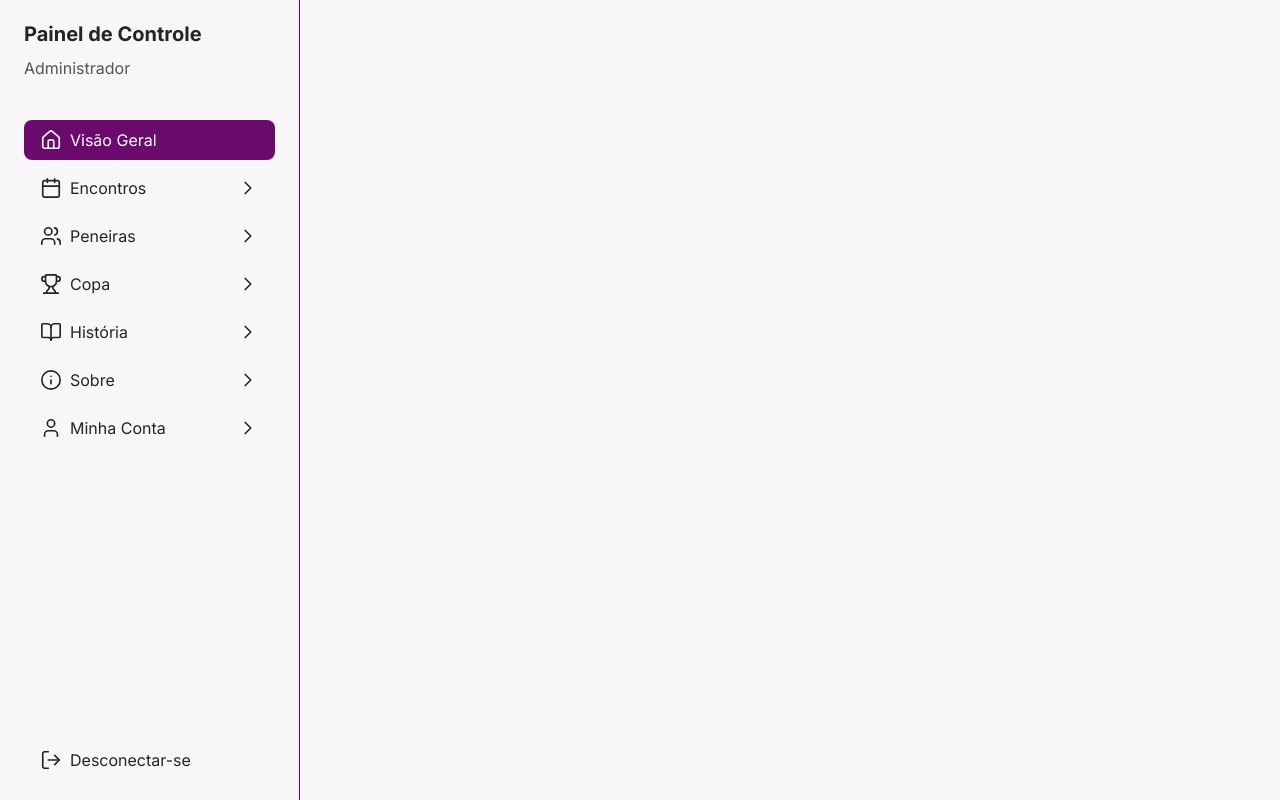
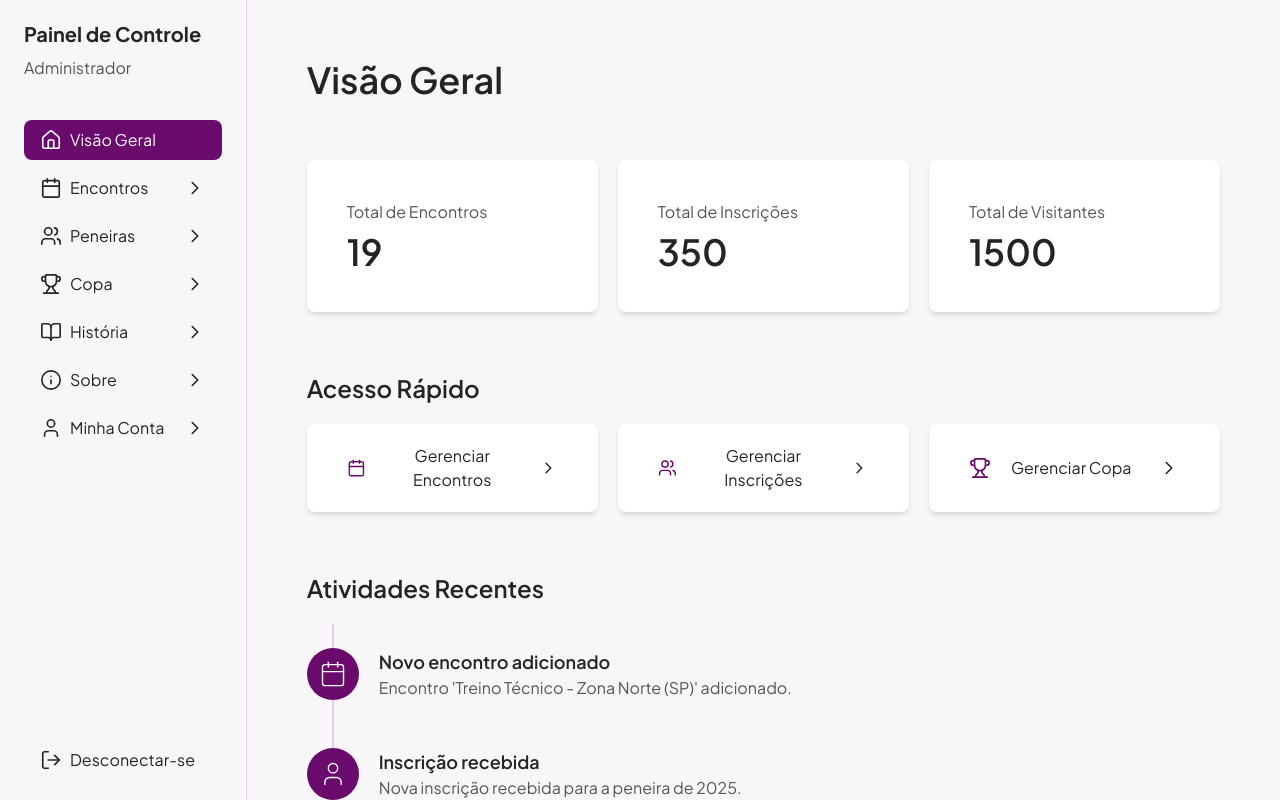
Before and after one commit to Gsn00/passa-a-bola-dashboard, a React (Vite) app: page / in a window 1280 px wide. Built offline with nearby package versions, Linux system fonts and the light colour scheme.

Commit message:
Visão Geral

```diff
--- a/index.html
+++ b/index.html
@@ -8,7 +8,7 @@
     <link rel="preconnect" href="https://fonts.googleapis.com" />
     <link rel="preconnect" href="https://fonts.gstatic.com" crossorigin />
     <link
-      href="https://fonts.googleapis.com/css2?family=Inter:ital,opsz,wght@0,14..32,100..900;1,14..32,100..900&family=Roboto:ital,wght@0,100..900;1,100..900&display=swap"
+      href="https://fonts.googleapis.com/css2?family=Inter:ital,opsz,wght@0,14..32,100..900;1,14..32,100..900&family=Plus+Jakarta+Sans:ital,wght@0,200..800;1,200..800&family=Roboto:ital,wght@0,100..900;1,100..900&display=swap"
       rel="stylesheet"
     />
   </head>
--- a/src/App.jsx
+++ b/src/App.jsx
@@ -1,10 +1,13 @@
+import Home from "./components/Home";
 import Navbar from "./components/Navbar";
 
 function App() {
   return (
     <section className="flex text-[#242424]">
       <Navbar />
-      <div className="p-10 flex flex-col gap-5"></div>
+      <div className="p-15 flex flex-col gap-5 w-full h-full">
+        <Home />
+      </div>
     </section>
   );
 }
--- /dev/null
+++ b/src/components/Home.jsx
@@ -0,0 +1,105 @@
+import { Calendar, ChevronRight, Trophy, User, Users } from "lucide-react";
+
+export default function Home() {
+  return (
+    <section className="flex flex-col gap-15">
+      <h1 className="text-4xl font-semibold">Visão Geral</h1>
+      {/* ------------------------------------------- */}
+      <div className="grid grid-cols-3 gap-5">
+        <div className="p-10 rounded-lg bg-white flex flex-col gap-2 shadow-md">
+          <p className="text-[#555555]">Total de Encontros</p>
+          <h1 className="text-4xl font-semibold">19</h1>
+        </div>
+
+        <div className="p-10 rounded-lg bg-white flex flex-col gap-2 shadow-md">
+          <p className="text-[#555555]">Total de Inscrições</p>
+          <h1 className="text-4xl font-semibold">350</h1>
+        </div>
+
+        <div className="p-10 rounded-lg bg-white flex flex-col gap-2 shadow-md">
+          <p className="text-[#555555]">Total de Visitantes</p>
+          <h1 className="text-4xl font-semibold">1500</h1>
+        </div>
+      </div>
+      {/* ------------------------------------------- */}
+      <div className="flex flex-col gap-5">
+        <h2 className="text-2xl font-semibold">Acesso Rápido</h2>
+
+        <div className="grid grid-cols-3 gap-5">
+          <button className="flex items-center gap-5 py-5 px-10 rounded-lg shadow-md bg-white cursor-pointer">
+            <Calendar size={22} strokeWidth={1.8} color="#690a6c" />
+            Gerenciar Encontros
+            <ChevronRight className="ml-auto" size={22} strokeWidth={1.8} />
+          </button>
+
+          <button className="flex items-center gap-5 py-5 px-10 rounded-lg shadow-md bg-white cursor-pointer">
+            <Users size={22} strokeWidth={1.8} color="#690a6c" />
+            Gerenciar Inscrições
+            <ChevronRight className="ml-auto" size={22} strokeWidth={1.8} />
+          </button>
+
+          <button className="flex items-center gap-5 py-5 px-10 rounded-lg shadow-md bg-white cursor-pointer">
+            <Trophy size={22} strokeWidth={1.8} color="#690a6c" />
+            Gerenciar Copa
+            <ChevronRight className="ml-auto" size={22} strokeWidth={1.8} />
+          </button>
+        </div>
+      </div>
+      {/* ------------------------------------------- */}
+      <div className="flex flex-col gap-5">
+        <h2 className="text-2xl font-semibold">Atividades Recentes</h2>
+
+        <div>
+          <ul>
+            <li className="flex gap-5 items-start py-6 relative">
+              <div>
+                <div className="bg-[#690a6c] p-3 rounded-full z-10 relative">
+                  <Calendar size={28} strokeWidth={1.2} color="white" />
+                </div>
+                <div className="bg-[#e1cee2] absolute z-0 w-[2px] h-[100%] top-0 left-[25px]"></div>
+              </div>
+              <div>
+                <h3 className="text-lg font-semibold">
+                  Novo encontro adicionado
+                </h3>
+                <p className="text-[#555555]">
+                  Encontro 'Treino Técnico - Zona Norte (SP)' adicionado.
+                </p>
+              </div>
+            </li>
+
+            <li className="flex gap-5 items-start py-6 relative">
+              <div>
+                <div className="bg-[#690a6c] p-3 rounded-full z-10 relative">
+                  <User size={28} strokeWidth={1.2} color="white" />
+                </div>
+                <div className="bg-[#e1cee2] absolute z-0 w-[2px] h-[100%] top-0 left-[25px]"></div>
+              </div>
+              <div>
+                <h3 className="text-lg font-semibold">Inscrição recebida</h3>
+                <p className="text-[#555555]">
+                  Nova inscrição recebida para a peneira de 2025.
+                </p>
+              </div>
+            </li>
+
+            <li className="flex gap-5 items-start py-6 relative">
+              <div>
+                <div className="bg-[#690a6c] p-3 rounded-full z-10 relative">
+                  <Trophy size={28} strokeWidth={1.2} color="white" />
+                </div>
+                <div className="bg-[#e1cee2] absolute z-0 w-[2px] h-[100%] top-0 left-[25px]"></div>
+              </div>
+              <div>
+                <h3 className="text-lg font-semibold">Atualização na Copa</h3>
+                <p className="text-[#555555]">
+                  Fase de grupos da Copa atualizada.
+                </p>
+              </div>
+            </li>
+          </ul>
+        </div>
+      </div>
+    </section>
+  );
+}
--- a/src/components/Navbar.jsx
+++ b/src/components/Navbar.jsx
@@ -12,7 +12,7 @@ import {
 
 export default function Navbar() {
   return (
-    <nav className="w-[300px] h-[100vh] px-6 py-5 border-r border-[#690a6c] flex flex-col">
+    <nav className="w-[300px] h-[100vh] px-6 py-5 border-r border-[#e1cee2] flex flex-col">
       <h2 className="font-bold text-xl mb-2">Painel de Controle</h2>
       <p className="font-normal text-[#555555]">Administrador</p>
 
--- a/src/index.css
+++ b/src/index.css
@@ -2,7 +2,7 @@
 
 * {
   box-sizing: border-box;
-  font-family: "Inter", sans-serif;
+  font-family: "Plus Jakarta Sans", sans-serif;
 }
 
 html,
```
